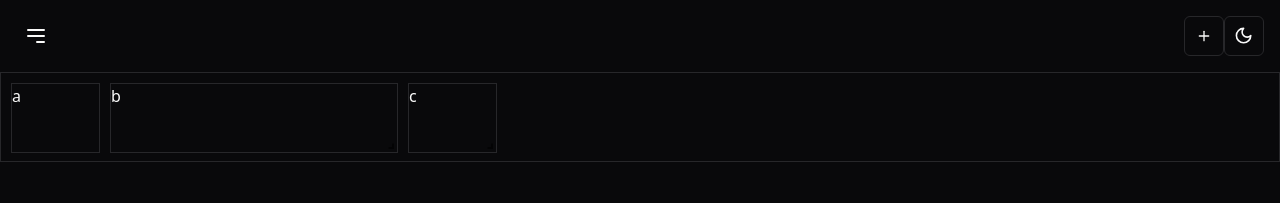
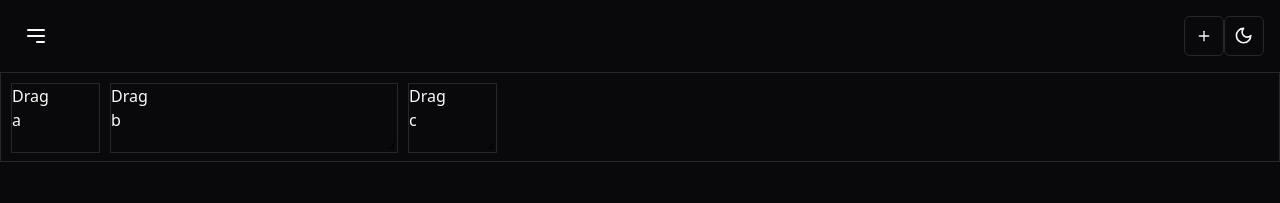
Before and after one commit to dpeterzen/apa-mock, a React (Vite) app: page / in a window 1280 px wide. Shown: the top 203 px of the page. Built offline with nearby package versions, Linux system fonts and the light colour scheme.

Commit message:
add drag handle

```diff
--- a/src/App.tsx
+++ b/src/App.tsx
@@ -55,10 +55,20 @@ function App() {
         cols={12}
         rowHeight={30}
         width={1200}
+        draggableHandle=".handle"
       >
-        <div className="border" key="a">a</div>
-        <div className="border" key="b">b</div>
-        <div className="border" key="c">c</div>
+        <div className="border" key="a">
+          <div className="handle">Drag</div>
+          a
+        </div>
+        <div className="border" key="b">
+          <div className="handle">Drag</div>
+          b
+        </div>
+        <div className="border" key="c">
+          <div className="handle">Drag</div>
+          c
+        </div>
       </GridLayout>
     </ThemeProvider>
   );
```
